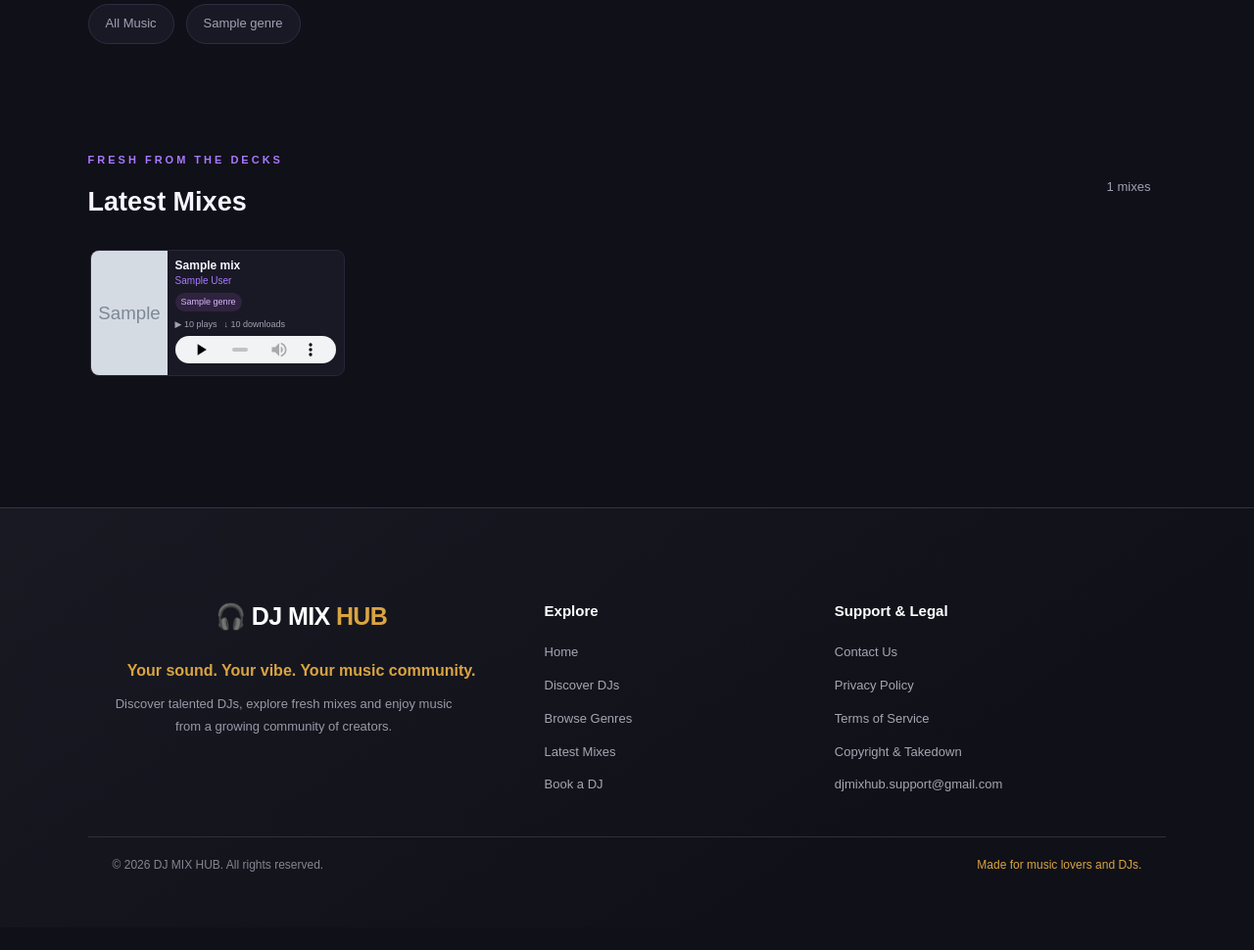
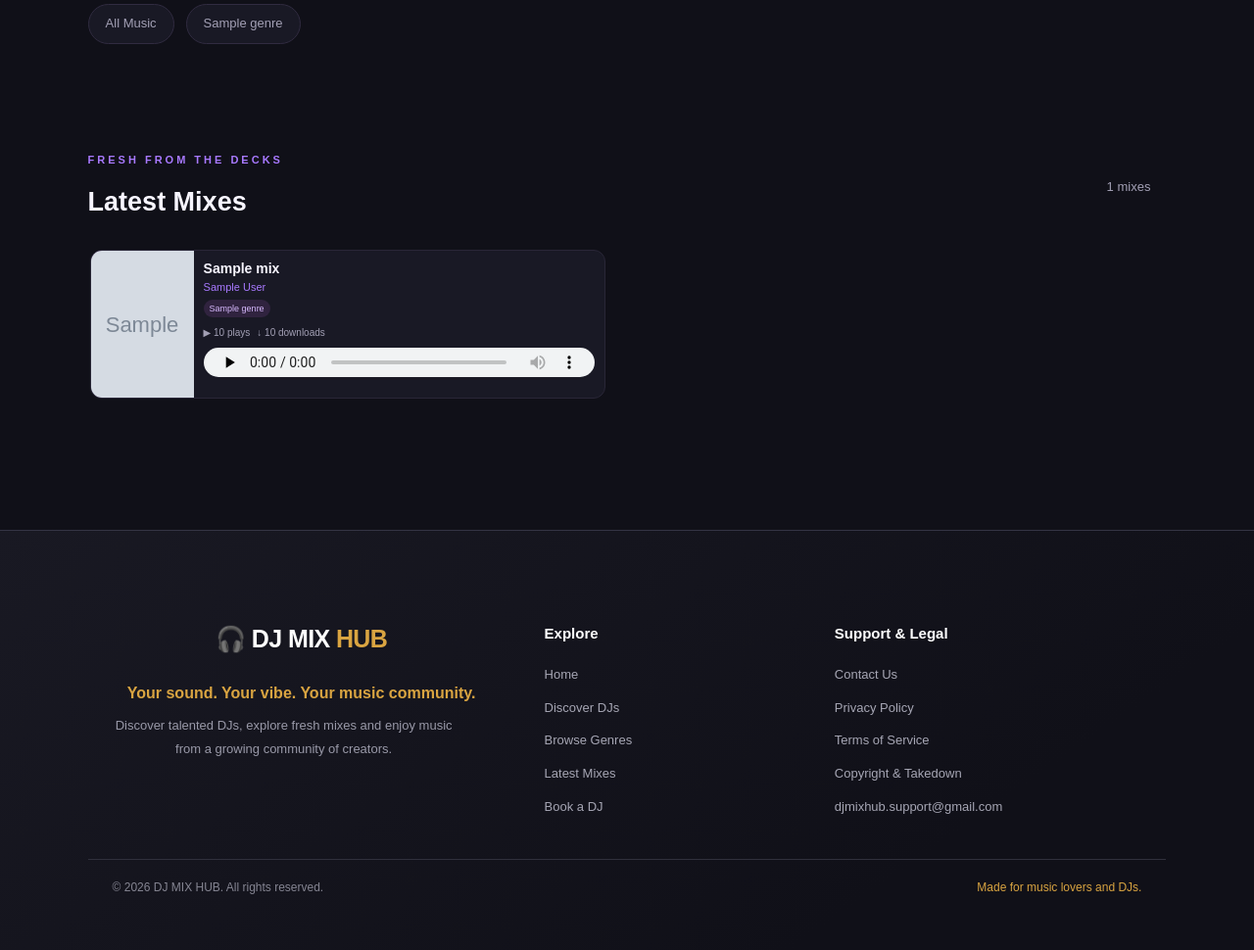
Before and after one commit to 5910henry-art/dj-mix-hub, a Flask app: template templates/index.html in a window 1280 px wide. Shown: the part 3527-4497 px from the top of the page at 98% size. Before the commit the page ends 4417 px from the top, so only its background shows below. Run offline with Flask 3, Linux system fonts and the light colour scheme; the template is opened without the code that fills it: most values are stand-ins (such as "Sample title", 1, 10 or a date in 2020); grey boxes marked "Sample" are stand-in pictures; some libraries are stand-ins or nearby versions.

Commit message:
Improve homepage mix card width and layout

```diff
--- a/static/css/style.css
+++ b/static/css/style.css
@@ -1219,3 +1219,59 @@ footer small {
         grid-template-columns: 72px minmax(0, 1fr);
     }
 }
+
+
+/* Wider balanced homepage mix cards - v3 */
+#latest .mix-card {
+    flex: 0 0 48%;
+    grid-template-columns: 105px minmax(0, 1fr);
+    border-radius: 12px;
+}
+
+#latest .cover-art {
+    min-height: 150px;
+}
+
+#latest .mix-info {
+    padding: 10px;
+}
+
+#latest .mix-info h3 {
+    font-size: 14px;
+    margin-bottom: 4px;
+}
+
+#latest .dj-name {
+    font-size: 11px;
+}
+
+#latest .mix-stats {
+    margin: 7px 0;
+    font-size: 10px;
+}
+
+#latest .mix-info audio {
+    height: 30px;
+}
+
+#latest .download-button {
+    padding: 6px 8px;
+    font-size: 11px;
+}
+
+@media (max-width: 700px) {
+    #latest .mix-card {
+        flex: 0 0 100%;
+        grid-template-columns: 105px minmax(0, 1fr);
+    }
+
+    #latest .cover-art {
+        min-height: 145px;
+    }
+}
+
+@media (max-width: 380px) {
+    #latest .mix-card {
+        grid-template-columns: 90px minmax(0, 1fr);
+    }
+}
--- a/templates/index.html
+++ b/templates/index.html
@@ -12,7 +12,7 @@
     <link rel="apple-touch-icon" href="{{ url_for('static', filename='pwa/icon-192.png') }}">
     <title>DJ MIX HUB | Discover Your Sound</title>
     <link rel="stylesheet"
-          href="{{ url_for('static', filename='css/style.css', v='compact-mixes-20261110') }}">
+          href="{{ url_for('static', filename='css/style.css', v='wide-compact-mixes-20261110') }}">
 
     <style>
         .public-listener-grid {
```
